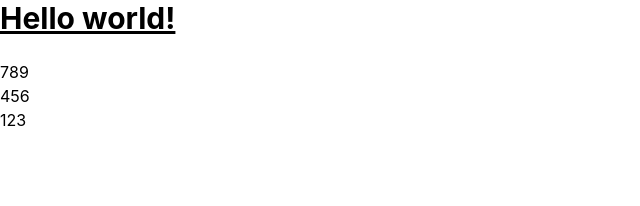
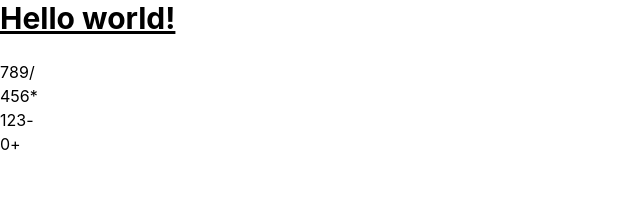
Before and after one commit to ramonrodgal/calculator, a React (Create React App) app: page / in a window 1280 px wide. Shown: the top 206 px of the page, without its empty margins (0-640 px from the left). Built offline with nearby package versions, Linux system fonts and the light colour scheme.

Commit message:
Refactor Calculator to use OperatorButton

```diff
--- a/src/components/Calculator.jsx
+++ b/src/components/Calculator.jsx
@@ -1,6 +1,8 @@
 import React, { useContext } from "react";
 import { CalculatorContext } from "../contexts/CalculatorContext";
+
 import NumberButton from "./NumberButton";
+import OperatorButton from "./OperatorButton";
 
 export default function Calculator() {
   const { input } = useContext(CalculatorContext);
@@ -15,16 +17,23 @@ export default function Calculator() {
           <NumberButton value="7" />
           <NumberButton value="8" />
           <NumberButton value="9" />
+          <OperatorButton value="/" />
         </div>
         <div>
           <NumberButton value="4" />
           <NumberButton value="5" />
           <NumberButton value="6" />
+          <OperatorButton value="*" />
         </div>
         <div>
           <NumberButton value="1" />
           <NumberButton value="2" />
           <NumberButton value="3" />
+          <OperatorButton value="-" />
+        </div>
+        <div>
+          <NumberButton value="0" />
+          <OperatorButton value="+" />
         </div>
       </form>
     </div>
```
